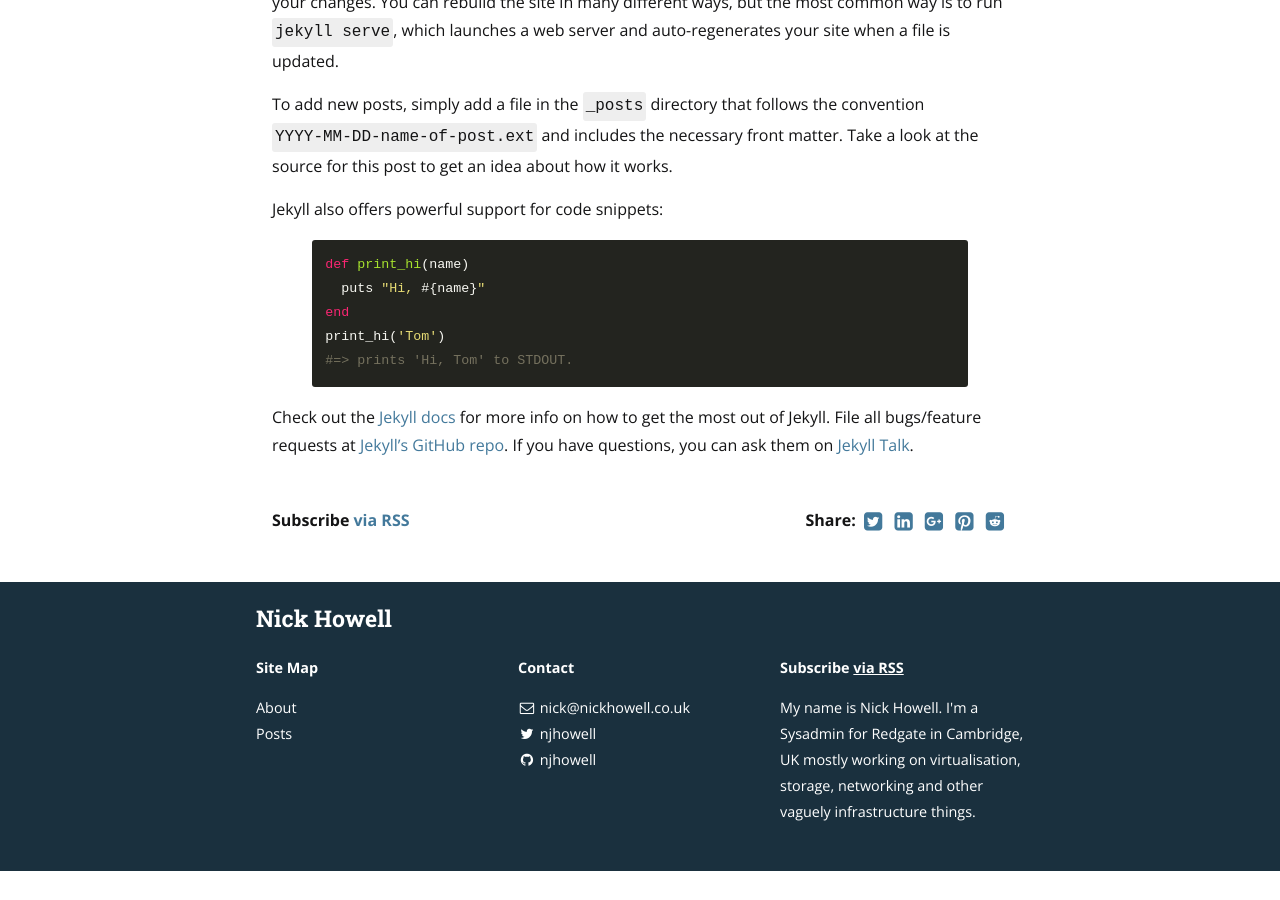
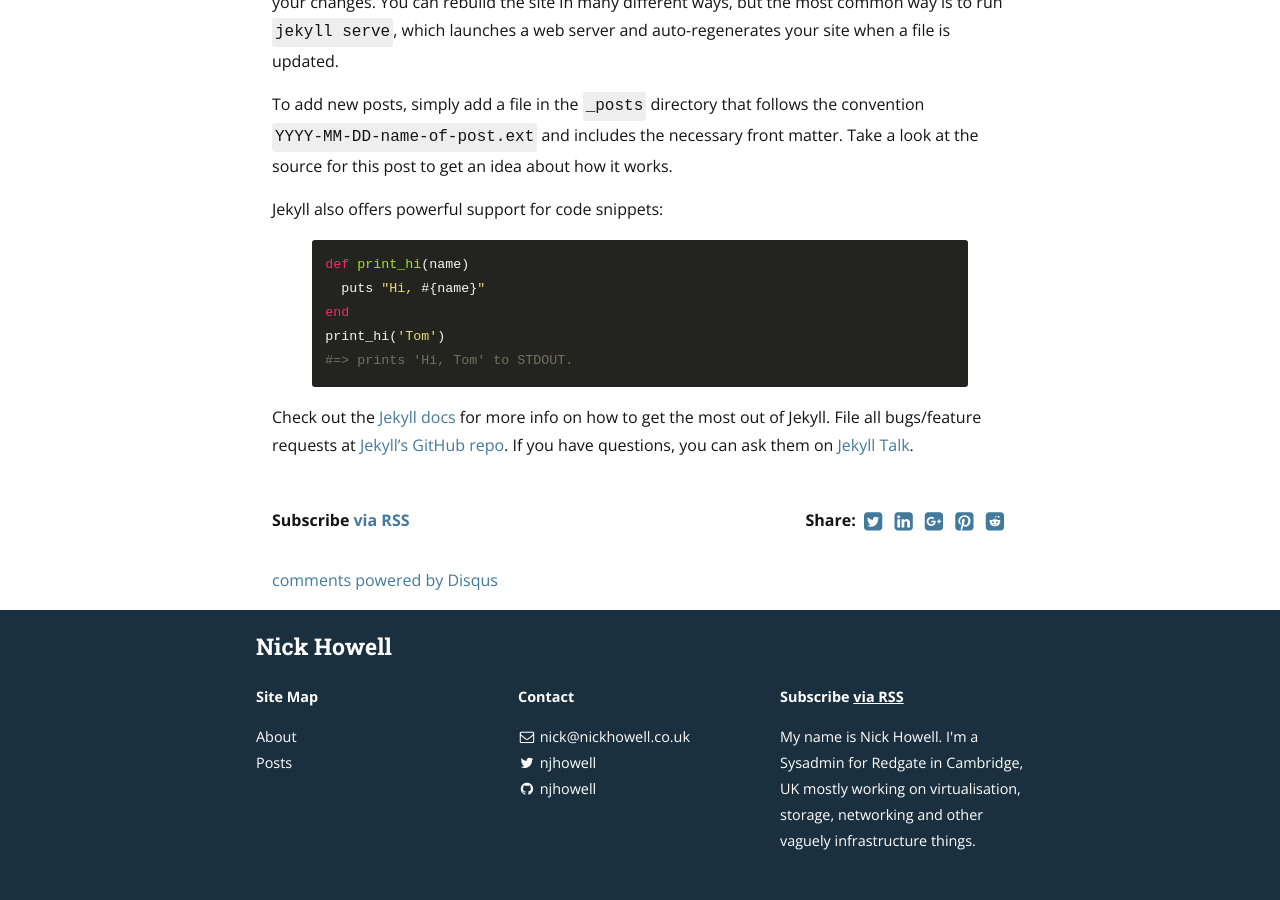
Before and after one commit to njhowell/nickhowell.co.uk, a Jekyll site: the page built from _posts/2017-07-11-welcome-to-jekyll.markdown, in a window 1280 px wide and 900 px high, scrolled down 662 px. Built offline with Jekyll 4.4.1, drawn with Linux system fonts in a browser that asks for light colours; nearby versions of some CDN libraries; comment, search, counter and statistics services are not loaded; before the commit the page ends 1533 px from its top, so only the background shows below that.

Commit message:
update config for disqus and set correct url

```diff
--- a/_config.yml
+++ b/_config.yml
@@ -21,7 +21,7 @@ description: >
 # and never end with a slash. Set it to a blank value if hosting at the
 # root of your server.
 baseurl: "" # the subpath of your site, e.g. /blog/
-url: "http://nickhowell.co.uk" # the base hostname & protocol for your site
+url: "https://nickhowell.co.uk" # the base hostname & protocol for your site
 cover: "/assets/nyc_header-min.jpg"
 logo:
 
@@ -186,3 +186,5 @@ protocols:
     os_repo: "https://github.com/njhowell/nickhowell.co.uk"
     os_rcs_type: "git"
     os_src: "git@github.com:njhowell/nickhowell.co.uk.git"
+
+disqus_shortname: "nickhowellcouk"
```
